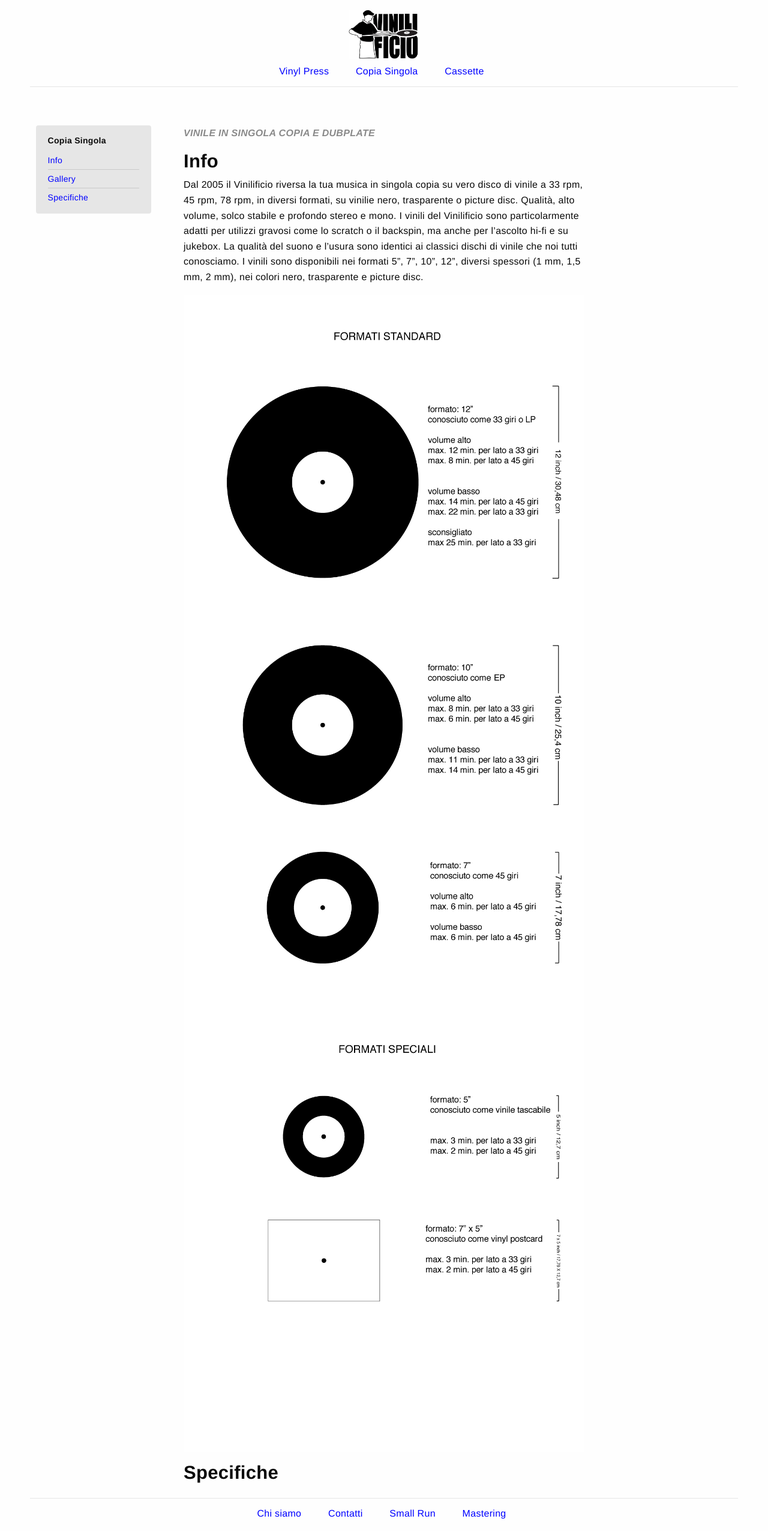
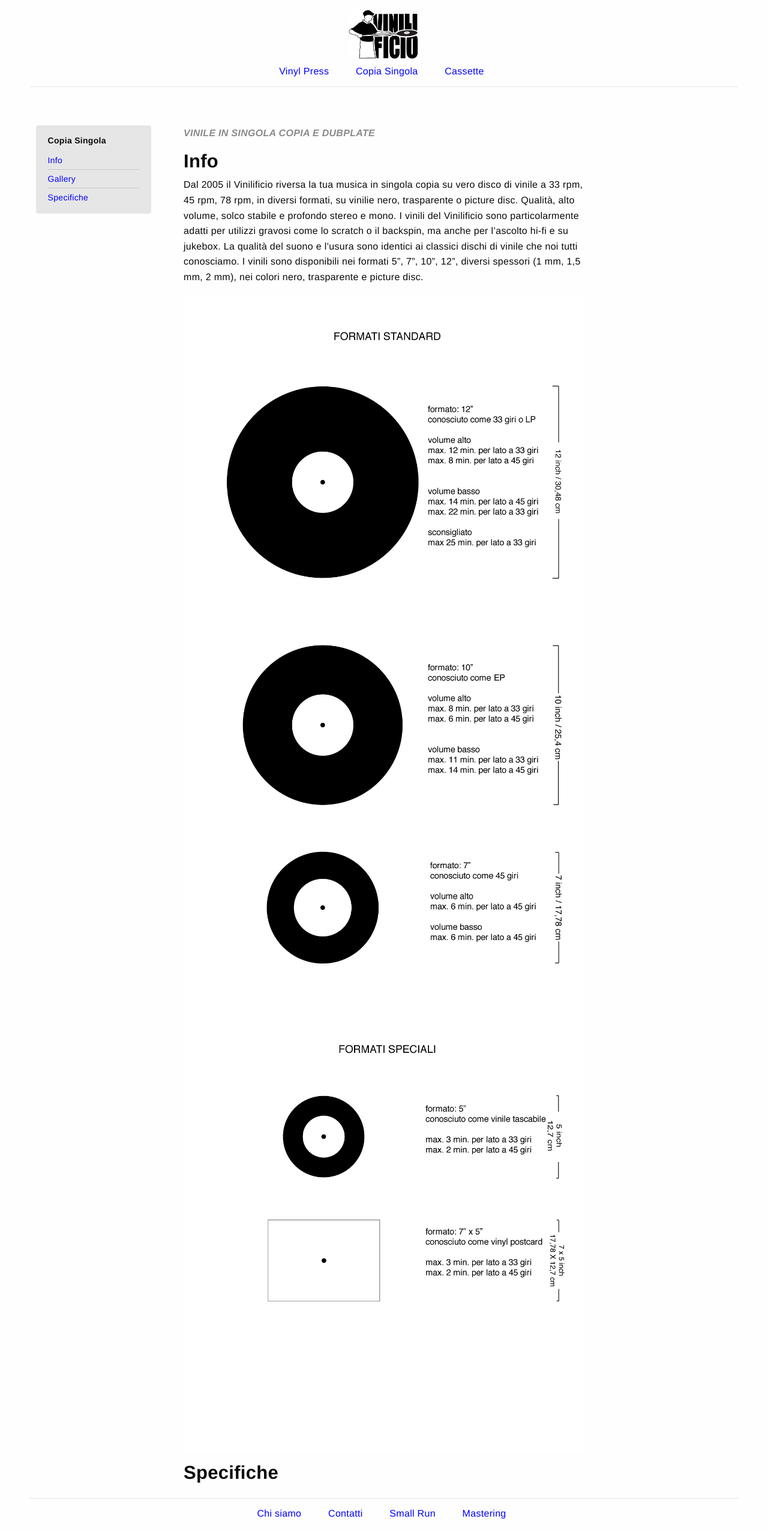
Before and after one commit to Vinilificio/Vinilificio.github.io, a Jekyll site: the page built from _pages/single-copy.md, in a window 1280 px wide. Shown: the whole page at 60% size. Built offline with Jekyll 4.4.1, drawn with Linux system fonts in a browser that asks for light colours.

Commit message:
Update from Forestry.io - _pages/single-copy.md

```diff
--- a/_pages/single-copy.md
+++ b/_pages/single-copy.md
@@ -18,7 +18,7 @@ ___VINILE IN SINGOLA COPIA E DUBPLATE___
 Dal 2005 il Vinilificio riversa la tua musica in singola copia su vero disco di vinile a 33 rpm, 45 rpm, 78 rpm, in diversi formati, su vinilie nero, trasparente o picture disc. Qualità, alto volume, solco stabile e profondo stereo e mono.
 I vinili del Vinilificio sono particolarmente adatti per utilizzi gravosi come lo scratch o il backspin, ma anche per l’ascolto hi-fi e su jukebox. La qualità del suono e l’usura sono identici ai classici dischi di vinile che noi tutti conosciamo. I vinili sono disponibili nei formati 5”, 7”, 10”, 12”, diversi spessori (1 mm, 1,5 mm, 2 mm), nei colori nero, trasparente e picture disc.
 
-![]({{ site.baseurl }}/forestryio/images/infografic-vinili_senza_web-12.jpg)
+![]({{ site.baseurl }}/forestryio/images/infografic-vinili_senza_web-13.jpg)
 
 
 ### Specifiche
```
Also changed, not shown: forestryio/images/infografic-vinili_senza_web-13.jpg (added).
